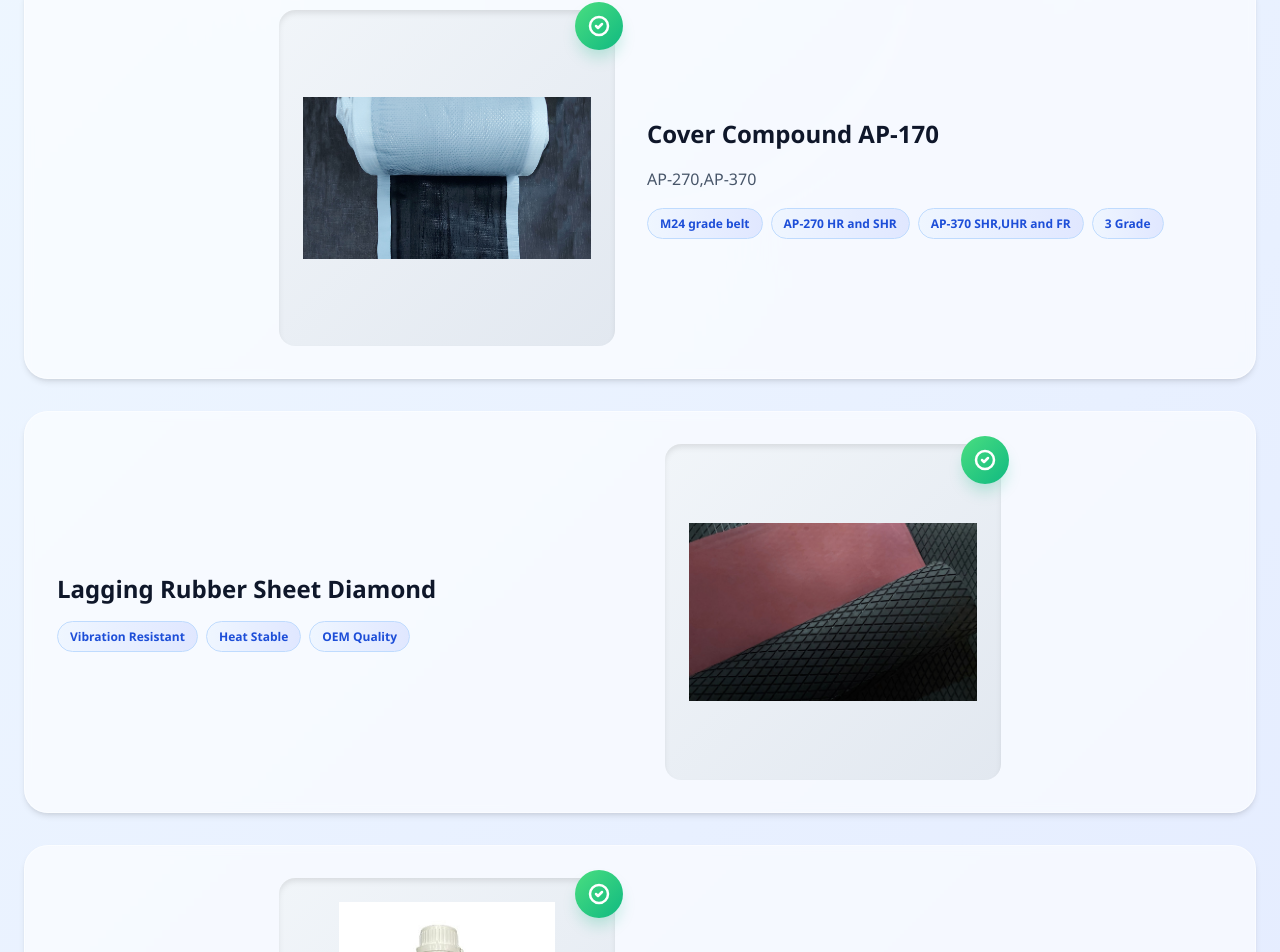
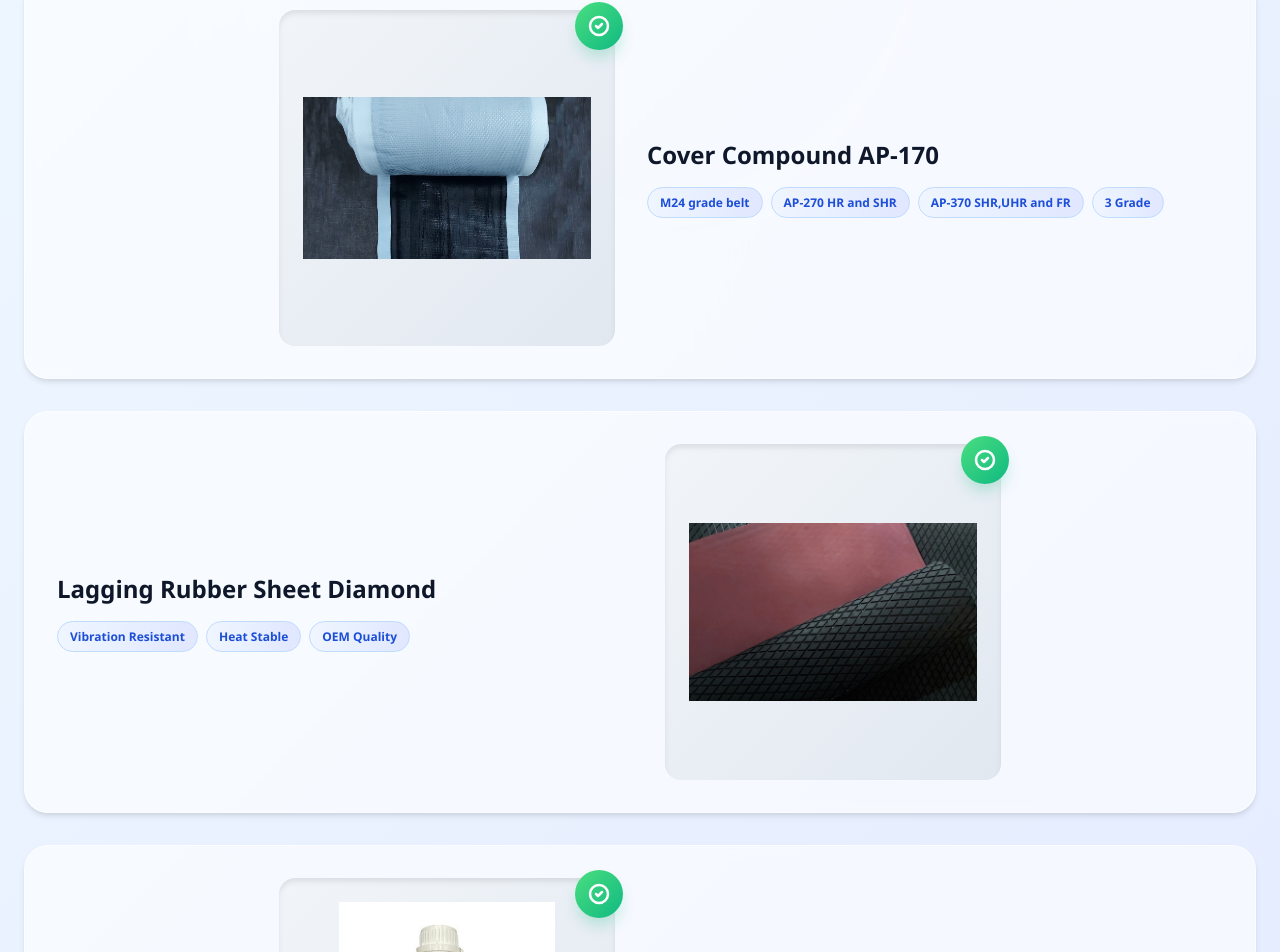
Before and after one commit to Adharsh0/affixpolymers, a React (Vite) app: page / in a window 1280 px wide. Shown: the part 4226-5178 px from the top of the page. Built offline with nearby package versions, Linux system fonts and the light colour scheme.

Commit message:
final commitss

```diff
--- a/src/components/Products.jsx
+++ b/src/components/Products.jsx
@@ -55,7 +55,7 @@ const Products = () => {
       id: 6,
       name: "Cover  Compound AP-170",
       category: ["adhesives","hvs"],
-      description: "AP-270,AP-370 ",
+      description: "",
       features: ["M24 grade belt","AP-270 HR and SHR","AP-370 SHR,UHR and FR","3 Grade"],
       image: "/images/cover.jpg",
 
```
